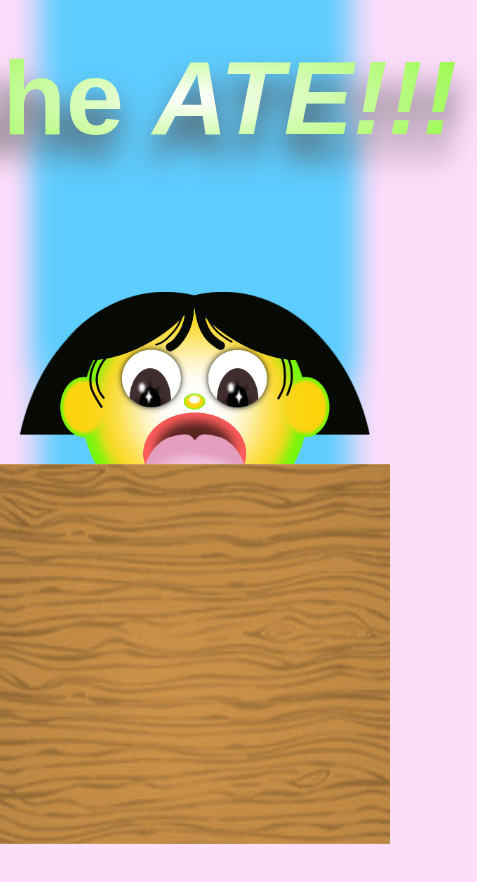
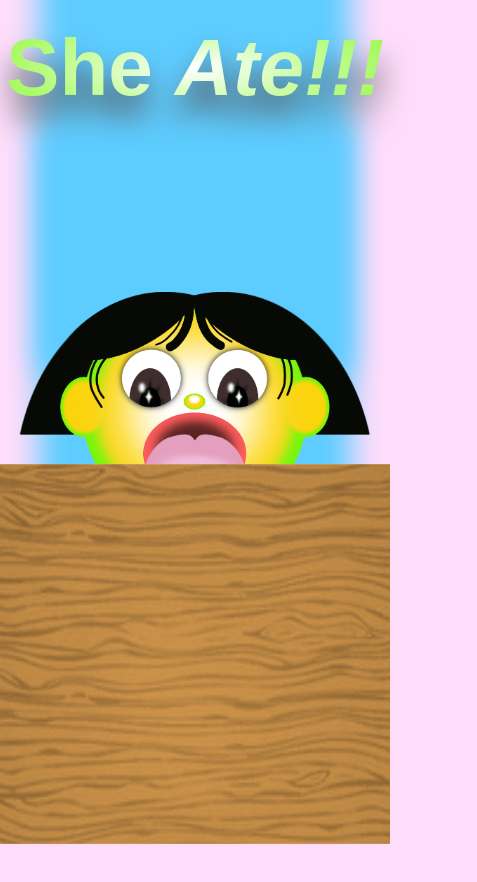
Before and after one commit to wTaehee/she-ate, a plain HTML site: page index.html in a window 390 px wide. Shown: the top 882 px of the page, 477 px wide, since content can reach past the window. Drawn offline with Linux system fonts and the light colour scheme; a web font is replaced by a local one.

Commit message:
font change

```diff
--- a/index.html
+++ b/index.html
@@ -38,6 +38,6 @@
         <img class="table" src="img/table.png">
     </div>
 
-    <h1 class="title">She&nbsp;<i>ATE!!!</i></h1>
+    <h1 class="title">She&nbsp;<i>Ate!!!</i></h1>
 </body>
 </html>
--- a/style.css
+++ b/style.css
@@ -77,25 +77,26 @@ body {
 
 .title {
     position: absolute;
-    top: 10vh; /* Start from the top of the screen */
+    top: 4.5vh; /* Start from the top of the screen */
     left: 50%; /* Center horizontally */
     transform: translateX(-50%); /* Center adjustment */
     z-index: 30; /* Ensure it's above everything */
     text-align: center;
     font-family: "rafaella-shadow", sans-serif;
-font-weight: 700;
-    font-size: 15em;
+font-weight: 600;
+    font-size: 12em;
     line-height: 0.9; /* Adjust this value to reduce the space between lines */
     height: 100vh; /* Make the title cover the full height of the viewport */
     display: flex; /* Use flexbox for centering */
-    padding: 20px;
+    padding: 80px;
     justify-content: center; /* Center horizontally */
     align-items: center; /* Center vertically */
     background: -webkit-radial-gradient( white, #75f70b);
     -webkit-background-clip: text;
     -webkit-text-fill-color: transparent;
     overflow: hidden; /* Hide any overflow */
-    filter: drop-shadow(0 6mm 4mm rgb(84, 83, 84));
+    filter: drop-shadow(0 6mm 4mm rgb(84, 83, 84)) ;
+
 }
 
 
@@ -129,9 +130,6 @@ a:hover {
 /* Media query for mobile view */
 @media only screen and (max-width: 850px) {
 
-.title {
-    font-size: 10em;
-}
 
 .top-layer {
         height: 49vh; /* Cover top 47% of the screen */
@@ -168,7 +166,7 @@ a:hover {
 @media only screen and (max-width: 1080px) {
 .title {
     display: block; /* Change to block for paragraph form */
-    font-size: 6.5em; /* Adjust font size for smaller screens */
+    font-size: 5em; /* Adjust font size for smaller screens */
     line-height: 1.2; /* Set a comfortable line height for readability */
     height: auto; /* Allow height to adjust based on content */
     padding: 20px; /* Add some padding for aesthetics */
```
